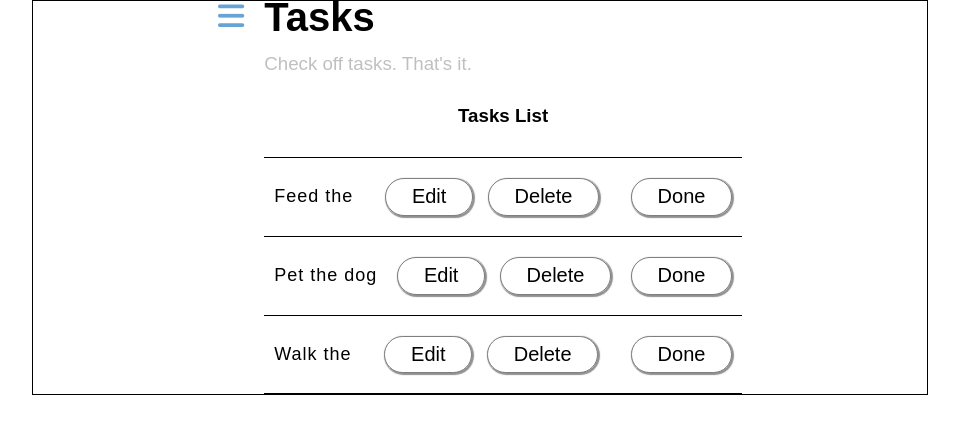
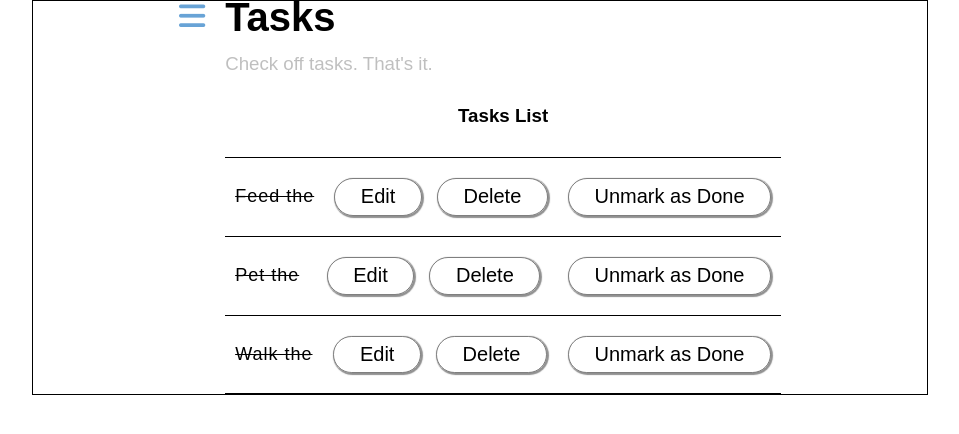
Before and after one commit to savus/ToDoListApp, a React (Vite) app: page / in a window 1280 px wide. Shown: the top 434 px of the page, without its empty margins (160-1119 px from the left). Built offline with nearby package versions, Linux system fonts and the light colour scheme; data requests are answered from the project's data file; some icons are missing.

Commit message:
hook up updateTask fetch call to done-button to set isComplete to true or false

```diff
--- a/db.json
+++ b/db.json
@@ -3,17 +3,17 @@
     {
       "id": "0",
       "content": "Feed the ",
-      "isCompleted": false
+      "isCompleted": true
     },
     {
       "id": "1",
-      "content": "Pet the dog",
-      "isCompleted": false
+      "content": "Pet the ",
+      "isCompleted": true
     },
     {
       "id": "2",
       "content": "Walk the",
-      "isCompleted": false
+      "isCompleted": true
     }
   ]
 }
--- a/src/Components/Task.tsx
+++ b/src/Components/Task.tsx
@@ -3,7 +3,7 @@ import { TTask } from "../types";
 import toast from "react-hot-toast";
 
 export const Task = ({
-  task: { id, content },
+  task: { id, content, isCompleted },
   updateTask,
 }: {
   task: TTask;
@@ -11,10 +11,13 @@ export const Task = ({
 }) => {
   const [editMode, setEditMode] = useState(false);
   const [contentInput, setContentInput] = useState(content);
-  const editModeActive = () => (editMode ? "edit-mode" : "");
+  const [completedState, setCompletedState] = useState(isCompleted);
+
+  const isEditModeActive = () => (editMode ? "edit-mode" : "");
+  const isTaskCompleted = () => (completedState ? "completed" : "");
   return (
-    <div className={`task ${editModeActive()}`}>
-      <div className="task-content">{content}</div>
+    <div className={`task ${isEditModeActive()}`}>
+      <div className={`task-content ${isTaskCompleted()}`}>{content}</div>
       <input
         type="text"
         className="task-input-field"
@@ -37,9 +40,15 @@ export const Task = ({
         </button>
         <button className="delete-button btn btn-primary">Delete</button>
       </div>
-      <button className="done-button btn btn-primary">
+      <button
+        className="done-button btn btn-primary"
+        onClick={() => {
+          setCompletedState(!completedState);
+          updateTask({ id: id, isCompleted: !completedState });
+        }}
+      >
         <i className="fa fa-checked"></i>
-        Done
+        {completedState ? "Unmark as Done" : "Mark as Done"}
       </button>
     </div>
   );
--- a/src/css/tasks-body.css
+++ b/src/css/tasks-body.css
@@ -23,6 +23,10 @@
   display: none;
 }
 
+.tasks-body .task-content.completed {
+  text-decoration: line-through;
+}
+
 .tasks-body .task-input-field {
   padding-left: 10px;
   color: #888;
```
